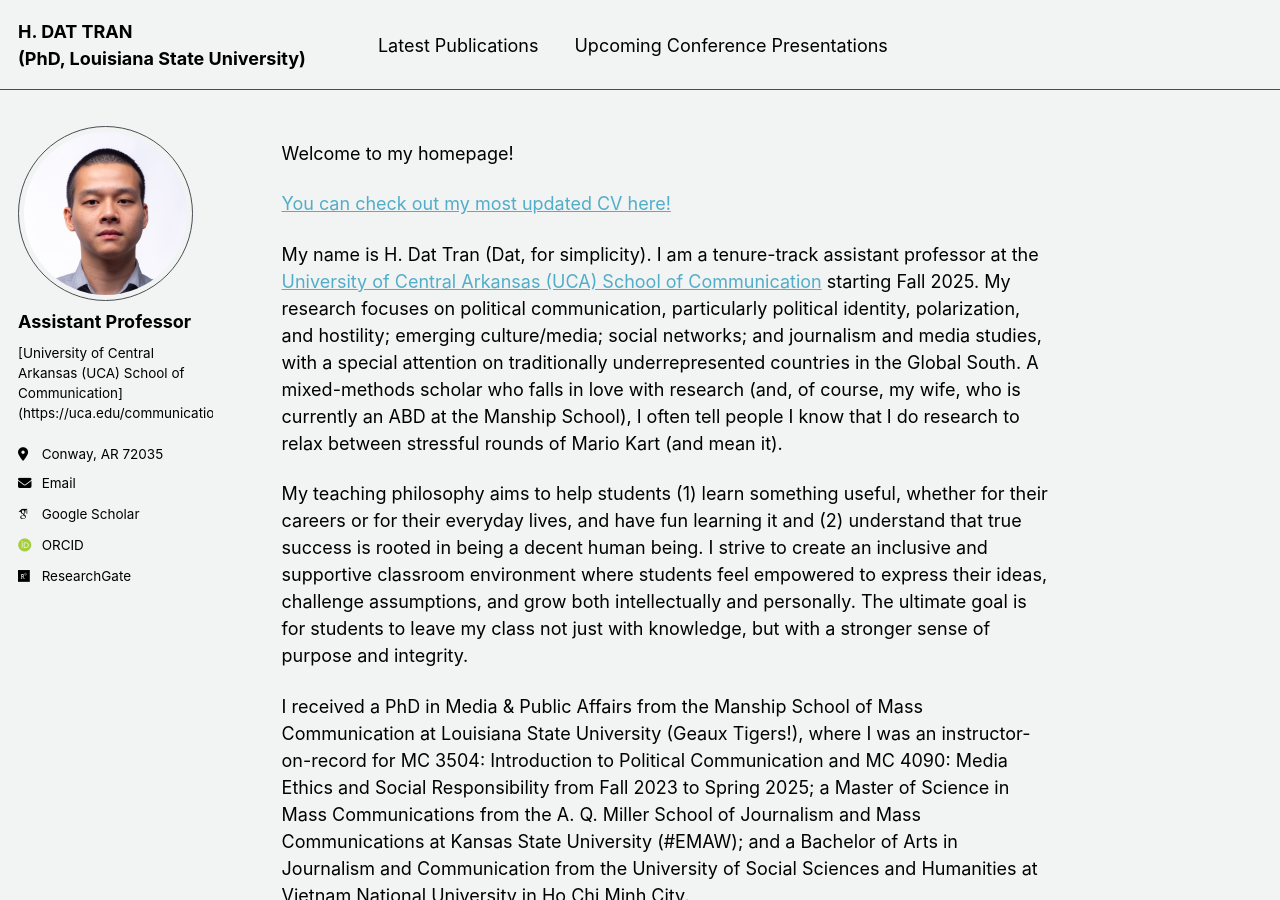
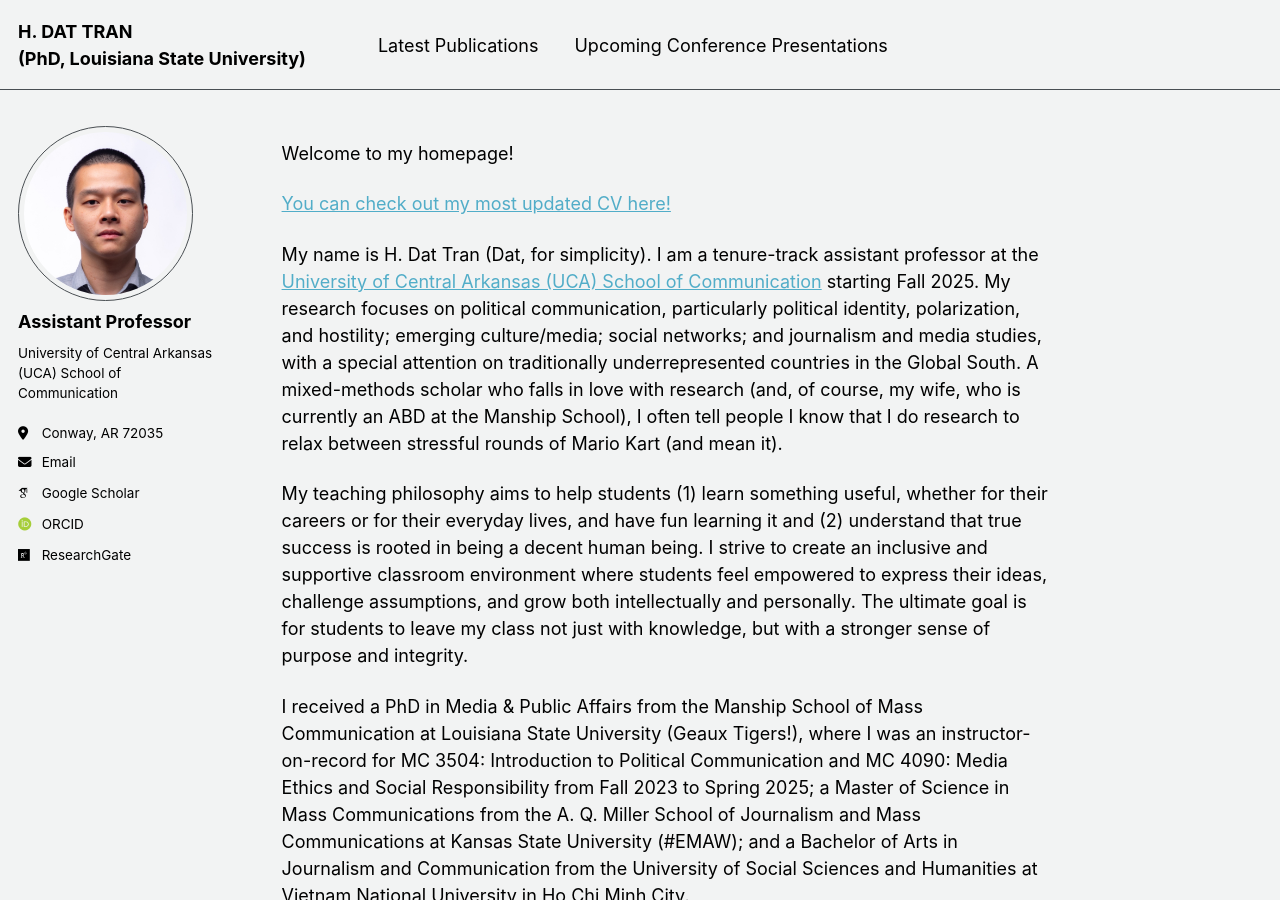
Before and after one commit to hdattran/hdattran.github.io, a Jekyll site: the page built from _pages/about.md, in a window 1280 px wide and 900 px high. Built offline with Jekyll 4.4.1, drawn with Linux system fonts in a browser that asks for light colours; some web fonts are replaced; part of the change alters nothing that is shown.

Commit message:
Update _config.yml

```diff
--- a/_config.yml
+++ b/_config.yml
@@ -25,7 +25,7 @@ author:
   avatar           : "image.jpeg"
   name             : "Assistant Professor"
   pronouns         : # example: "she/her"
-  bio              : "[University of Central Arkansas (UCA) School of Communication](https://uca.edu/communication/)"
+  bio              : "University of Central Arkansas (UCA) School of Communication"
   location         : "Conway, AR 72035"
   employer         : # Employer
   uri              : # URL
```
